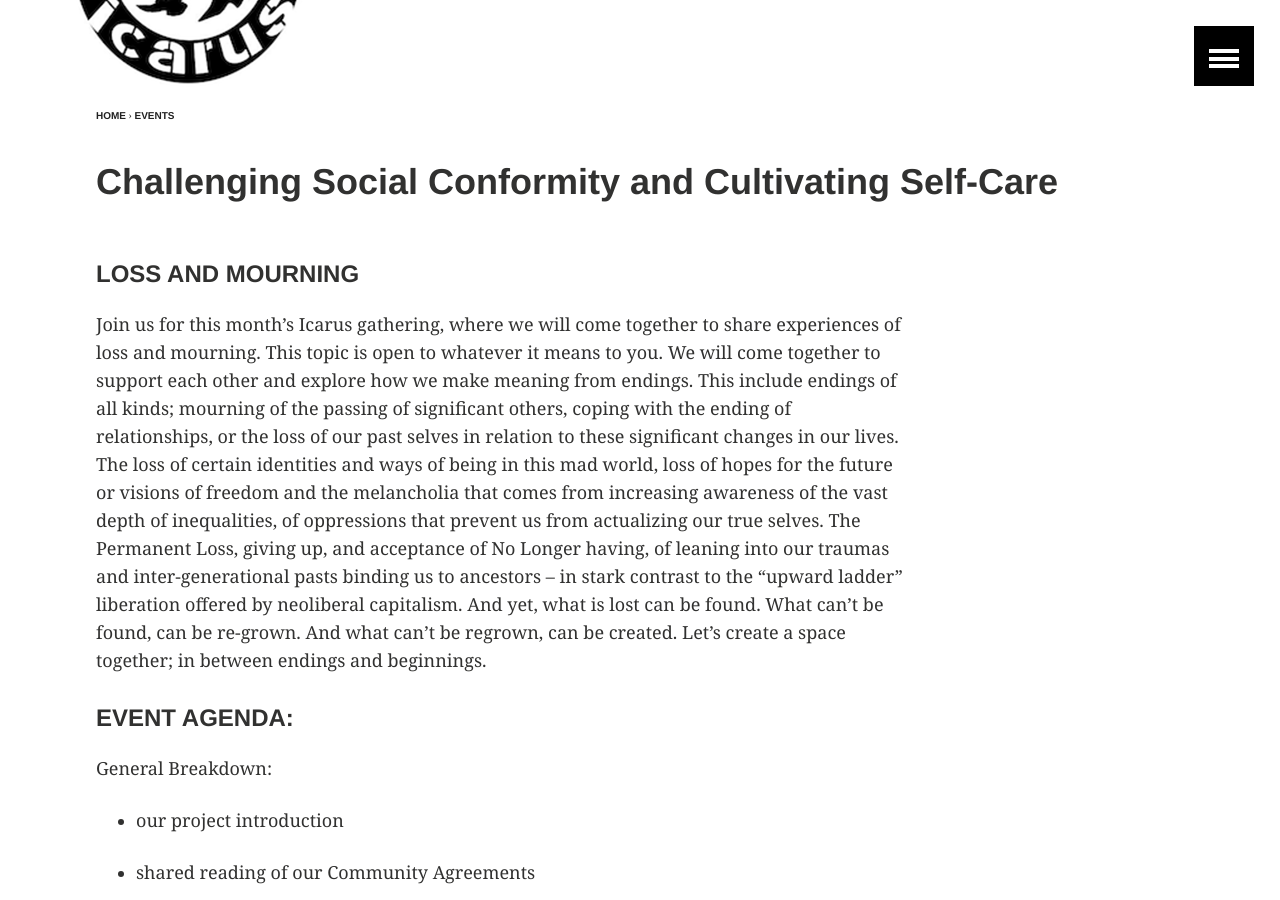
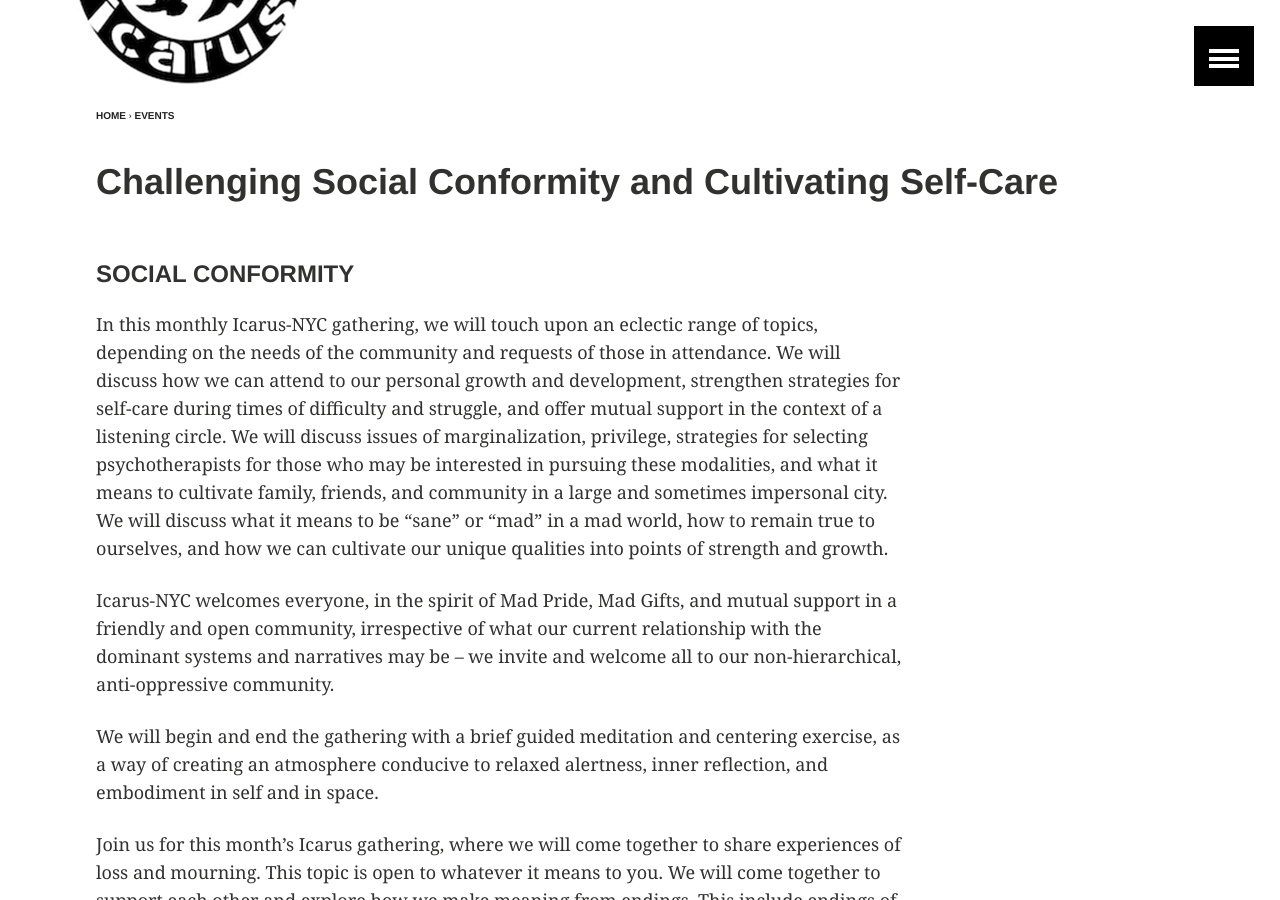
Before and after one commit to nycicarus/nycicarus.github.io, a Jekyll site: the page built from _posts/events/2019-10-02-social-conformity.md, in a window 1280 px wide and 900 px high, scrolled down 275 px. Built offline with Jekyll 4.4.1, drawn with Linux system fonts in a browser that asks for light colours; comment, search, counter and statistics services are not loaded.

Commit message:
Update 2019-10-02-social-conformity.md

```diff
--- a/_posts/events/2019-10-02-social-conformity.md
+++ b/_posts/events/2019-10-02-social-conformity.md
@@ -3,7 +3,7 @@ layout: article
 title: "Challenging Social Conformity and Cultivating Self-Care"
 categories: events
 description: ""
-excerpt: "NYC Icarus brings together our community to Seeking care in institutional settings"
+excerpt: "NYC Icarus brings together our community to challange social conformity"
 tags: [ community, discussion]
 comments: true
 ads: false
@@ -22,11 +22,16 @@ email: ""
 phone: ""
 ---
 
-#### LOSS AND  MOURNING
+#### SOCIAL CONFORMITY
 
+In this monthly Icarus-NYC gathering, we will touch upon an eclectic range of topics, depending on the needs of the community and requests of those in attendance.  We will discuss how we can attend to our personal growth and development, strengthen strategies for self-care during times of difficulty and struggle, and offer mutual support in the context of a listening circle.  We will discuss issues of marginalization, privilege, strategies for selecting psychotherapists for those who may be interested in pursuing these modalities, and what it means to cultivate family, friends, and community in a large and sometimes impersonal city.  We will discuss what it means to be "sane" or "mad" in a mad world, how to remain true to ourselves, and how we can cultivate our unique qualities into points of strength and growth.
 
+Icarus-NYC welcomes everyone, in the spirit of Mad Pride, Mad Gifts, and mutual support in a friendly and open community, irrespective of what our current relationship with the dominant systems and narratives may be -- we invite and welcome all to our non-hierarchical, anti-oppressive community.
+
+We will begin and end the gathering with a brief guided meditation and centering exercise, as a way of creating an atmosphere conducive to relaxed alertness, inner reflection, and embodiment in self and in space.
 
 Join us for this month’s Icarus gathering, where we will come together to share experiences of loss and mourning. This topic is open to whatever it means to you. We will come together to support each other and explore how we make meaning from endings. This include endings of all kinds; mourning of the passing of significant others, coping with the ending of relationships, or the loss of our past selves in relation to these significant changes in our lives. The loss of certain identities and ways of being in this mad world, loss of hopes for the future or visions of freedom and the melancholia that comes from increasing awareness of the vast depth of inequalities, of oppressions that prevent us from actualizing our true selves. The Permanent Loss, giving up, and acceptance of No Longer having, of leaning into our traumas and inter-generational pasts binding us to ancestors – in stark contrast to the “upward ladder” liberation offered by neoliberal capitalism. And yet, what is lost can be found. What can’t be found, can be re-grown. And what can’t be regrown, can be created. Let’s create a space together; in between endings and beginnings.
+
 #### EVENT AGENDA:
 
 General Breakdown:
@@ -57,7 +62,7 @@ Bluestockings is wheelchair accessible, with no steps or platforms, and wide ais
 
 And then we’ll hang out for a little while and be gone until another month. Make sure to sign-up for the mailing list at the event or email nycicarus@gmail.com.
 
-[NYC Icarus FB event](https://www.facebook.com/events/1055263221324032/)
+[NYC Icarus FB event](https://www.facebook.com/events/444894233037833/)
 
 [NYC Icarus website](http://nycicarus.org/)
 
```
